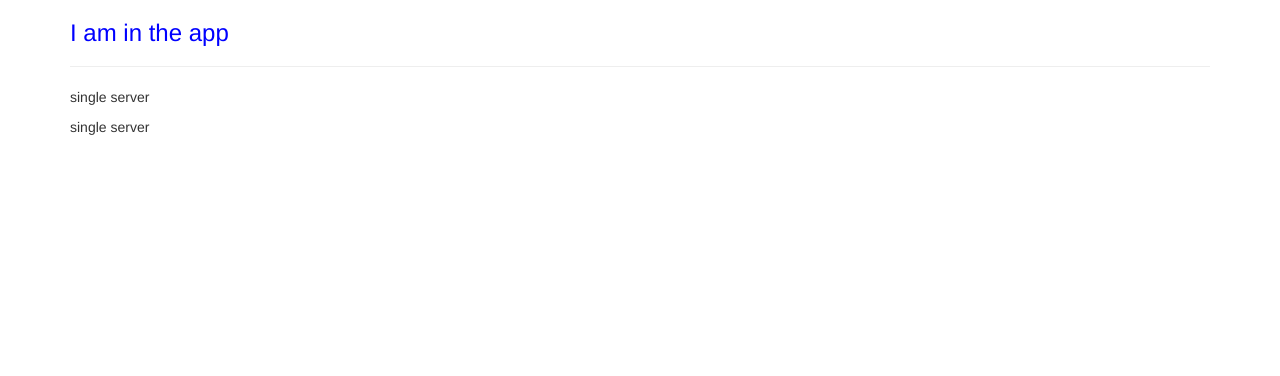
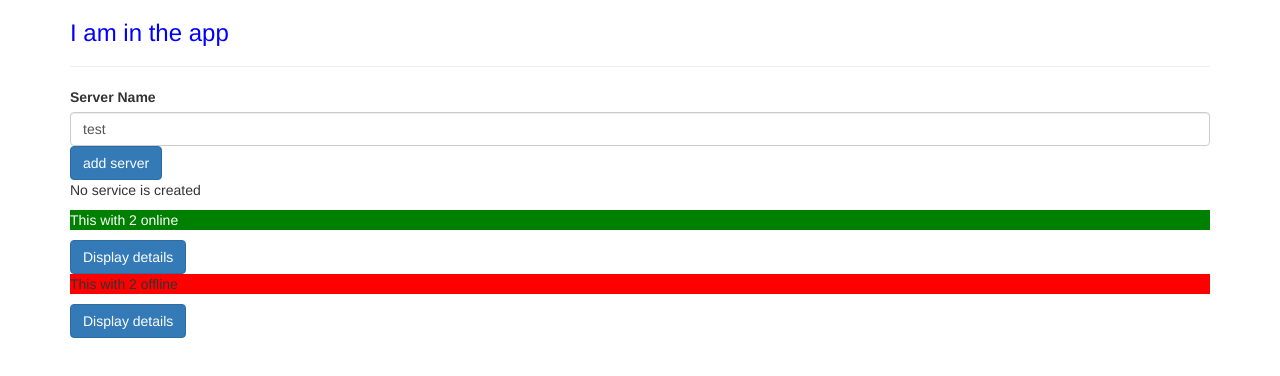
Before and after one commit to soroushrasti/angular-app, an Angular app: page / in a window 1280 px wide. Shown: the top 376 px of the page. Built offline with nearby package versions, Linux system fonts and the light colour scheme.

Commit message:
add ngfor ,ngstyle and ngclass

```diff
--- a/src/app/server/server.component.html
+++ b/src/app/server/server.component.html
@@ -1 +1,12 @@
-<p>single server</p>
+<p
+[ngStyle]="{backgroundColor: getColor()}"
+[ngClass]="{online : status === 'online'}"
+>This {{server}} with {{id}} {{status}}
+</p>
+<button  class="btn-primary btn" (click)="onDisplayDetail($event)"> Display details</button>
+<p *ngIf="displayDetails">Password: tuna</p>
+<div *ngFor="let log of logs let i= index"
+   [ngStyle]="{backgroundColor: i>=5 ? 'blue': 'trasparent'}"
+     [ngClass]="{ online : i>=5}"
+>
+  {{log}}</div>
--- a/src/app/server/server.component.ts
+++ b/src/app/server/server.component.ts
@@ -2,8 +2,32 @@ import {Component} from "@angular/core";
 
 @Component({
   selector: 'app-server',
-  templateUrl: './server.component.html'
+  templateUrl: './server.component.html',
+  styles:[`
+  .online {
+    color: white;
+  }
+  `]
 })
 export class ServerComponent {
+   server:'server';
+   id=2;
+   status:string="online";
+   displayDetails=false;
+   logs=[];
 
+   constructor() {
+     this.status=Math.random()> 0.5 ? 'online' : 'offline';
+
+   }
+  onDisplayDetail(event:any){
+     this.displayDetails=true;
+    // this.logs.push(this.logs.length+1)
+    this.logs.push(new Date())
+
+
+  }
+   getColor(){
+     return this.status==='online'? 'green' : 'red';
+   }
 }
--- a/src/app/servers/servers.component.html
+++ b/src/app/servers/servers.component.html
@@ -1,3 +1,22 @@
-<p>servers works!</p>
-<app-server></app-server>
-<app-server></app-server>
+<label>Server Name</label>
+<!--<input type="test"-->
+<!--       class="form-control"-->
+<!--(input)="onUpdateServerWith($event)"-->
+<!--&gt;-->
+<input type="test"
+       class="form-control"
+   [(ngModel)]="serverName"
+>
+<button class="btn btn-primary"
+        [disabled]="!allowNewServer"
+    (click)="onCreateServer()"
+>add server</button>
+
+<!--<p [innerText]="allowNewServer"></p>-->
+<!--<p>{{serverCreationStatus}}</p>-->
+<p *ngIf="serverCreated else noServer">Service is created,
+  it's name is {{serverName}}</p>
+<ng-template #noServer>
+  <p>No service is created</p>
+</ng-template>
+<app-server *ngFor="let server of servers"></app-server>
--- a/src/app/servers/servers.component.ts
+++ b/src/app/servers/servers.component.ts
@@ -1,11 +1,35 @@
 import { Component } from '@angular/core';
+import { FormsModule } from '@angular/forms';
+
 
 @Component({
   selector: 'app-servers',
-  template: '<app-server></app-server>' +
-    '<app-server></app-server>',
+  // template: '<app-server></app-server>' +
+  //   '<app-server></app-server>',
+  templateUrl: './servers.component.html',
   styleUrls: ['./servers.component.css']
 })
 export class ServersComponent {
+  serverCreated=false;
+  serverName='test';
+  allowNewServer= false;
+  serverCreationStatus='No Service is created';
+  servers= ['test2','test2']
+  constructor() {
+
+    setTimeout(()=> this.allowNewServer=true,2000)
+  }
+  ngOnInit(){}
+onUpdateServerWith(event:any){
+
+  this.serverName= event.target.value
 
 }
+  onCreateServer(){
+    this.servers.push(this.serverName)
+    this.serverCreated=true;
+    this.serverCreationStatus='server ' +
+      'is created with nsme: '+ this.serverName;
+  }
+
+}
```
